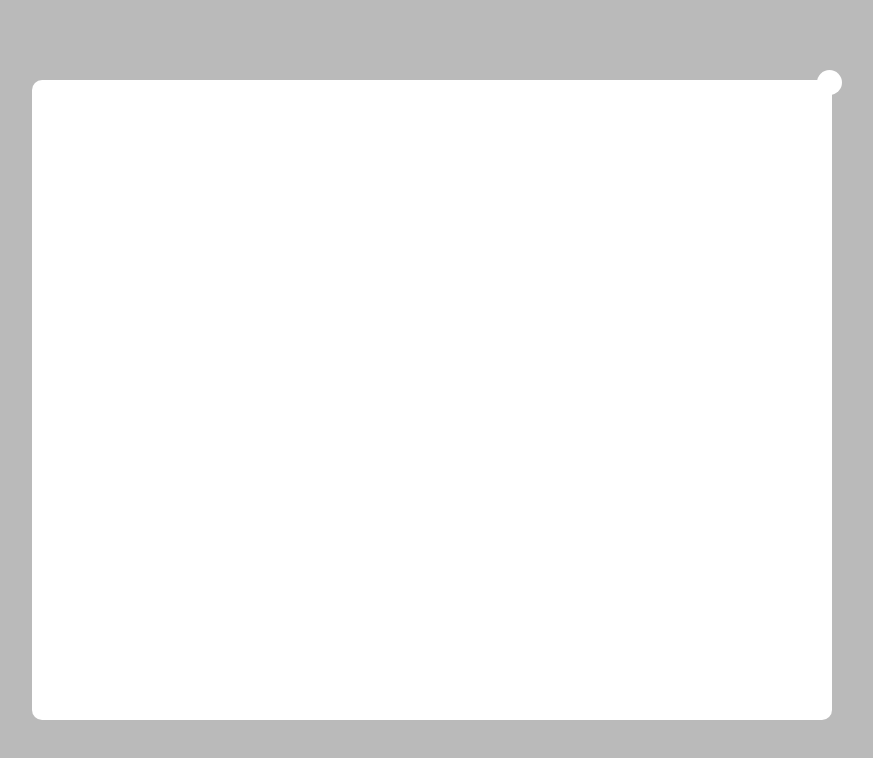
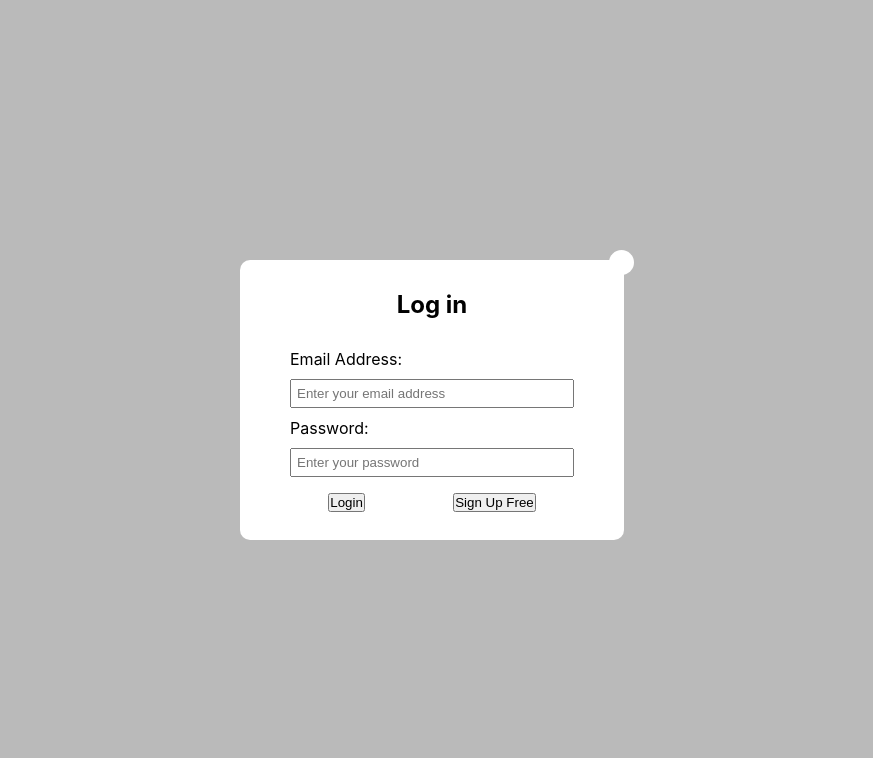
Before and after one commit to r4sy4n/connectify, a React (Create React App) app in the folder client/: page /register in a window 1280 px wide. Shown: the top 758 px of the page, without its empty margins (208-1081 px from the left). Built offline with nearby package versions, Linux system fonts and the light colour scheme; some icons are missing.

Commit message:
Feat: Added Login Modal

```diff
--- a/client/src/assets/wrappers/ModalWrapper.js
+++ b/client/src/assets/wrappers/ModalWrapper.js
@@ -14,13 +14,12 @@ const ModalWrapper = styled.main`
 
     .modal-container {
         position: relative;
-        width: 100%;
-        height: 80%;
-        max-width: 800px;
+        min-width: 30%;
+        min-height: 35%;
         background: #FFF;
         text-align: left;
         border-radius: 10px;
-        padding: 30px;
+        padding: 30px 50px;
     }
 
     .modal-close {
@@ -37,5 +36,41 @@ const ModalWrapper = styled.main`
         right: -10px;
         cursor: pointer;
     }
+
+    label {
+        margin: 10px 0;
+    }
+
+    input {
+        padding: 5px;
+    }
 `
-export default ModalWrapper;
+
+const LoginWrapper = styled.div`
+    .title {
+        text-align: center;
+        margin-bottom: 20px;
+    }
+
+    .loginForm {
+        display: grid;
+    }
+
+    .buttonContainer {
+        position: absolute;
+        display: flex;
+        justify-content: space-evenly;
+        margin-top: 20px;
+        left: 0;
+        right: 0;
+        bottom: 10%;
+    }
+
+    @media (max-width: 767px) {
+        .buttonContainer {
+            position: relative;
+        }
+    }
+`
+
+export { ModalWrapper, LoginWrapper };
--- a/client/src/components/LoginRegister.js
+++ b/client/src/components/LoginRegister.js
@@ -1,12 +1,36 @@
-import React, { useState, useEffect, useContext } from 'react';
+import React, { useReducer, useEffect, useContext } from 'react';
+import { useNavigate } from 'react-router-dom';
 import axios from 'axios';
 
 import { CloseCircleOutline } from '@ricons/ionicons5';
 import { Icon } from '@ricons/utils'
 
-import ModalWrapper from '../assets/wrappers/ModalWrapper';
+import { ModalWrapper, LoginWrapper } from '../assets/wrappers/ModalWrapper';
 
-const LoginRegister = () => {
+const LoginRegister = ({ closeModal }) => {
+
+    const navigate = useNavigate();
+
+    const initialStates = {
+        email: '',
+        password: '',
+        errorMessage: ''
+    }
+
+    const reducer = (state, action) => {
+        switch(action.type) {
+            case 'ON_CHANGE':
+                return {
+                    ...state,
+                    [action.state]: action.value
+                }
+
+            default:
+                return state;
+        }
+    }
+
+    const [state, dispatch] = useReducer(reducer, initialStates)
 
   //hides the modal when clicked outside or the 'x' button
   const hideModal = (event) => {
@@ -15,9 +39,13 @@ const LoginRegister = () => {
 
       if (modalContainer !== undefined) {
           if (!modalContainer.contains(event.target) || modalClose.contains(event.target)){
-              // globalDispatch({ type: 'RESET', state: 'showBookModal' });
+            closeModal();
           }
       }
+  }
+
+  const loginFormHandler = (event) => {
+    event.preventDefault();
   }
 
   return (
@@ -29,12 +57,74 @@ const LoginRegister = () => {
     <div className='modal-container'>
 
         {/* Start Close Button */}
-        <div className='modal-close flex center-middle'
+        <div className='modal-close'
             onClick={ hideModal }
         >
             <Icon><CloseCircleOutline/></Icon>
         </div>
         {/* End Close Button */}
+
+        <LoginWrapper>
+
+            <div className='title'>
+                <h2> Log in</h2>
+            </div>
+
+            <form
+                className='loginForm'
+                onSubmit={ loginFormHandler }
+            >
+                {/* EMAIL */}
+                <label htmlFor='email'>Email Address: </label>
+                <input
+                    type='email'
+                    id = 'email'
+                    value = { state.email }
+                    placeholder='Enter your email address'
+                    onChange= { (event) =>
+                        dispatch({
+                            type: 'ON_CHANGE',
+                            state: event.target.id,
+                            value: event.target.value
+                        })
+                    }
+                />
+
+                {/* PASSWORD */}
+                <label htmlFor='email'>Password: </label>
+                <input
+                    type='password'
+                    id = 'password'
+                    value = { state.password }
+                    placeholder='Enter your password'
+                    onChange= { (event) =>
+                        dispatch({
+                            type: 'ON_CHANGE',
+                            state: event.target.id,
+                            value: event.target.value
+                        })
+                    }
+                />
+
+                <div className='buttonContainer'>
+                    <button
+                        type='submit'
+                        className='btn'
+                    >
+                        Login
+                    </button>
+
+                    <button
+                        type='button'
+                        className='btn'
+                        onClick={ navigate(-1) }
+                    >
+                        Sign Up Free
+                    </button>
+                </div>
+
+            </form>
+        </LoginWrapper>
     </div>
   </ModalWrapper>
   )
```
